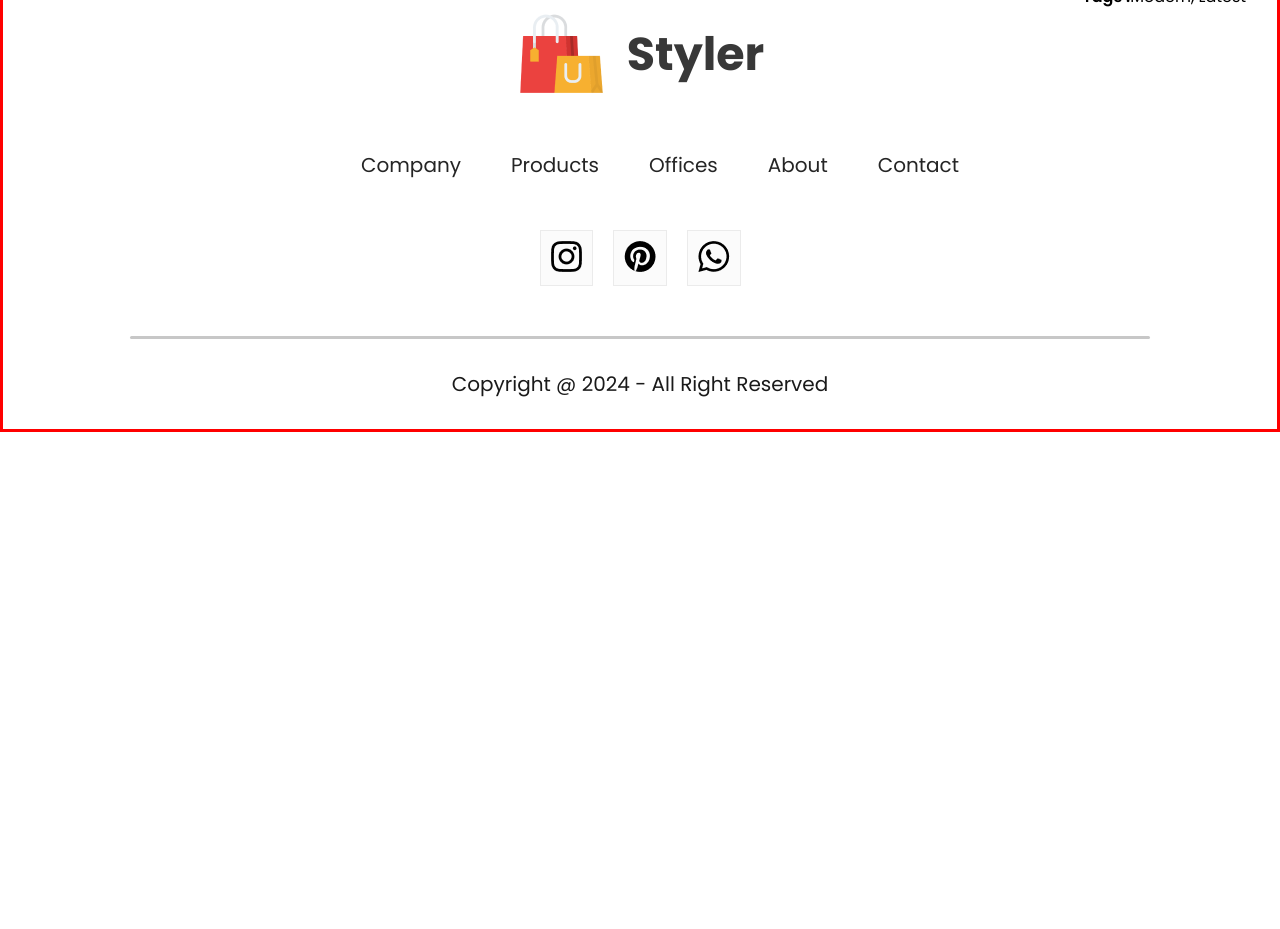
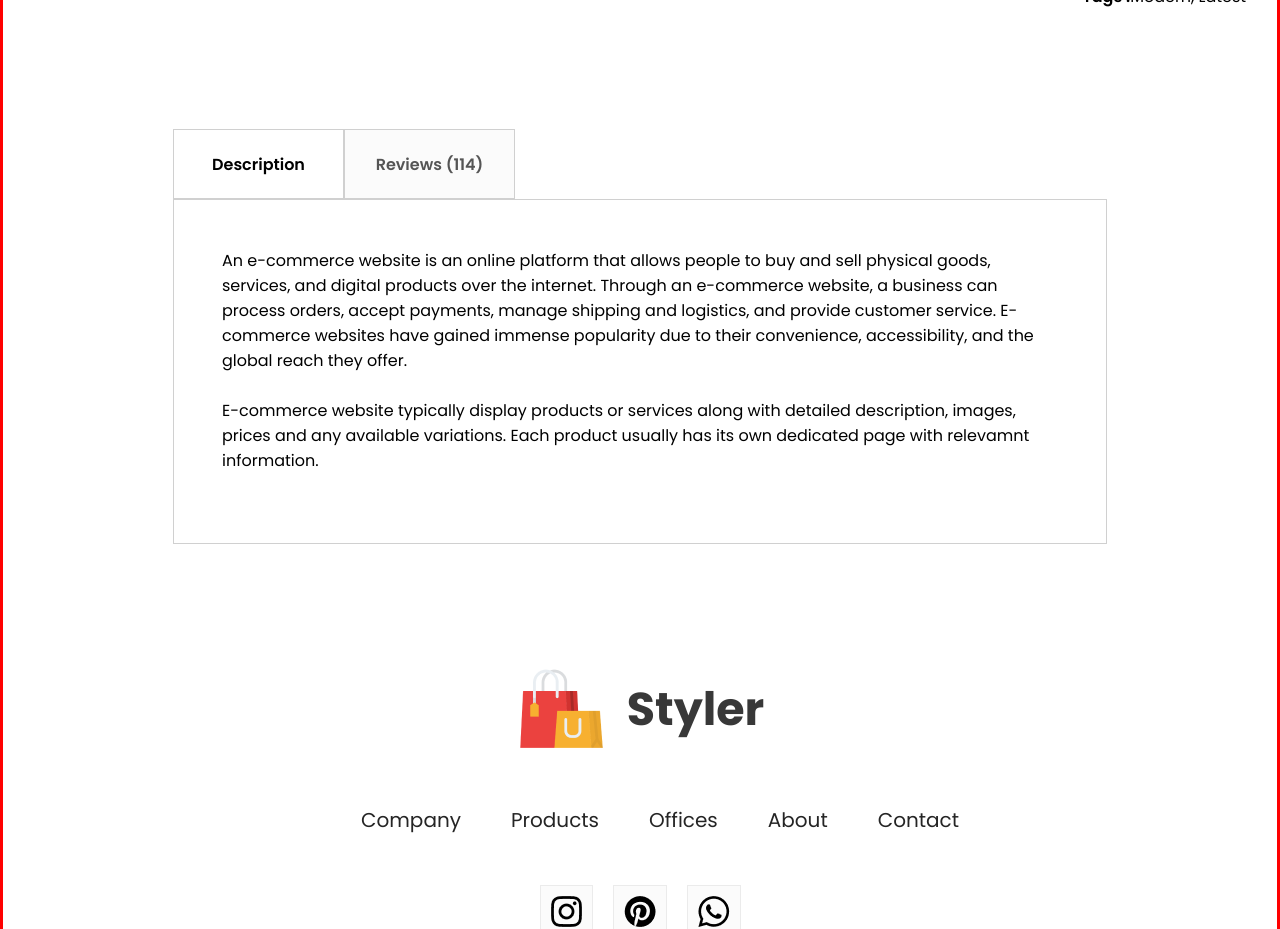
Before and after one commit to Raviegupta/e-comm-app, a React (Create React App) app: page /product/1 in a window 1280 px wide. Shown: the part 1040-1969 px from the top of the page. Before the commit the page ends 1472 px from the top, so only its background shows below. Built offline with nearby package versions, Linux system fonts and the light colour scheme.

Commit message:
DiscriptionBox Component

```diff
--- /dev/null
+++ b/src/Components/DiscriptionBox/DiscriptionBox.css
@@ -0,0 +1,31 @@
+.descriptionbox {
+    margin: 120px 170px;
+}
+
+.descriptionbox-navigator {
+    display: flex;
+}
+
+.descriptionbox-nav-box {
+    display: flex;
+    align-items: center;
+    justify-content: center;
+    font-size: 16px;
+    font-weight: 600;
+    width: 171px;
+    height: 70px;
+    border: 1px solid #d0d0d0;
+}
+
+.fade {
+    background-color: #fbfbfb;
+    color: #555;
+}
+.descriptionbox-description {
+    display: flex;
+    flex-direction: column;
+    gap: 25px;
+    border: 1px solid #d0d0d0;
+    padding: 48px;
+    padding-bottom: 70px;
+}
--- /dev/null
+++ b/src/Components/DiscriptionBox/DiscriptionBox.jsx
@@ -0,0 +1,18 @@
+import './DiscriptionBox.css'
+
+const DiscriptionBox = () => {
+  return (
+    <div className='descriptionbox'>
+        <div className="descriptionbox-navigator">
+            <div className="descriptionbox-nav-box">Description</div>
+            <div className="descriptionbox-nav-box fade">Reviews (114)</div>
+        </div>
+        <div className="descriptionbox-description">
+            <p>An e-commerce website is an online platform that allows people to buy and sell physical goods, services, and digital products over the internet. Through an e-commerce website, a business can process orders, accept payments, manage shipping and logistics, and provide customer service. E-commerce websites have gained immense popularity due to their convenience, accessibility, and the global reach they offer.</p>
+            <p>E-commerce website typically display products or services along with detailed description, images, prices and any available variations. Each product usually has its own dedicated page with relevamnt information.</p>
+        </div>
+    </div>
+  )
+}
+
+export default DiscriptionBox
--- a/src/Pages/Product.jsx
+++ b/src/Pages/Product.jsx
@@ -4,6 +4,7 @@ import { useContext } from 'react';
 import Breadcrums from '../Components/Breadcrums/Breadcrums';
 import { useParams } from 'react-router-dom';
 import ProductDisplay from '../Components/ProductDisplay/ProductDisplay';
+import DiscriptionBox from '../Components/DiscriptionBox/DiscriptionBox';
 
 
 const Product = () => {
@@ -16,6 +17,7 @@ const Product = () => {
     <div>
       <Breadcrums product={product} />
       <ProductDisplay product={product} />
+      <DiscriptionBox />
     </div>
   )
 }
```
